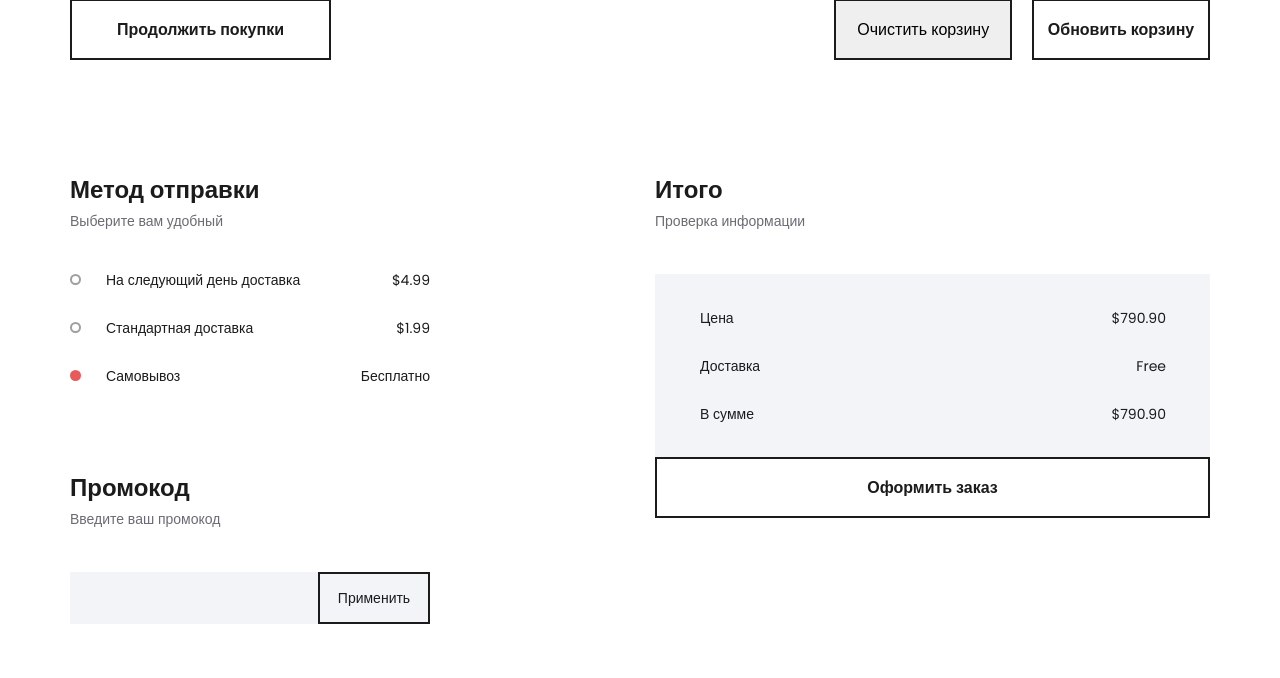
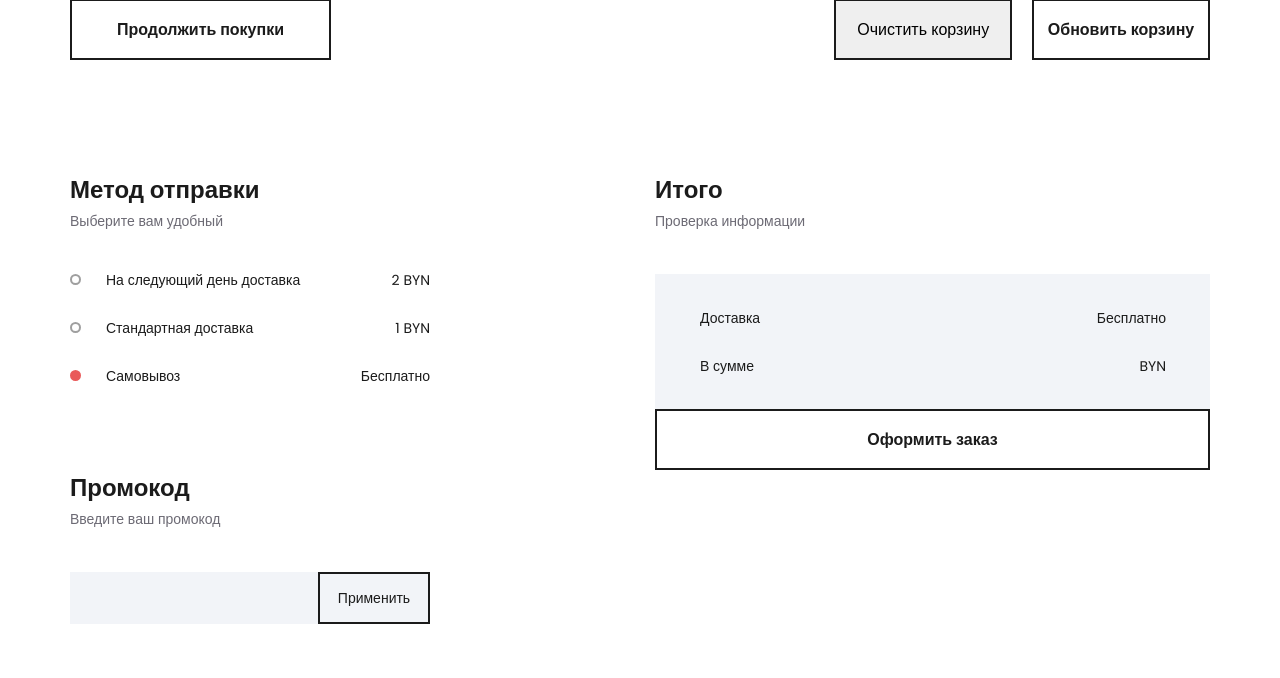
Before and after one commit to Ryudzu/antique-store-final, a PHP site: page /pages/cart.php?action=1 in a window 1280 px wide. Shown: the part 510-1188 px from the top of the page. Run offline with PHP 8.4, Linux system fonts and the light colour scheme; data comes from the database, SQL or seed files in the repository.

Commit message:
little rework

```diff
--- a/pages/cart.php
+++ b/pages/cart.php
@@ -241,12 +241,12 @@
 							<label class="delivery_option clearfix">На следующий день доставка
 								<input type="radio" name="radio">
 								<span class="checkmark"></span>
-								<span class="delivery_price">$4.99</span>
+								<span class="delivery_price">2 BYN</span>
 							</label>
 							<label class="delivery_option clearfix">Стандартная доставка
 								<input type="radio" name="radio">
 								<span class="checkmark"></span>
-								<span class="delivery_price">$1.99</span>
+								<span class="delivery_price">1 BYN</span>
 							</label>
 							<label class="delivery_option clearfix">Самовывоз
 								<input type="radio" checked="checked" name="radio">
@@ -276,16 +276,12 @@
 						<div class="cart_total_container">
 							<ul>
 								<li class="d-flex flex-row align-items-center justify-content-start">
-									<div class="cart_total_title">Цена</div>
-									<div class="cart_total_value ml-auto">$790.90</div>
-								</li>
-								<li class="d-flex flex-row align-items-center justify-content-start">
 									<div class="cart_total_title">Доставка</div>
-									<div class="cart_total_value ml-auto">Free</div>
+									<div class="cart_total_value ml-auto">Бесплатно</div>
 								</li>
 								<li class="d-flex flex-row align-items-center justify-content-start">
 									<div class="cart_total_title">В сумме</div>
-									<div class="cart_total_value ml-auto">$790.90</div>
+									<div class="cart_total_value ml-auto">BYN</div>
 								</li>
 							</ul>
 						</div>
--- a/pages/order_details.php
+++ b/pages/order_details.php
@@ -63,7 +63,7 @@
 		$product_sort = mysqli_fetch_assoc($sql_product);
 		$product_id = array_values($product_sort)[0];
 
-		$get_order = "INSERT INTO `Order` (`user_id`, `comment`, `date`, `product_order_id`, `username`, `email`, `address`)
+		$get_order = "INSERT INTO `Order` (`user_id`, `comment`, `date`, `product_order_id`, `customer_username`, `contact_email`, `delivery_address`)
 		VALUES
 		('$user_id', '$comment', '$orderDate', '$product_id', '$username', '$email', '$address')";
 		$order = mysqli_query($conn, $get_order);
@@ -72,7 +72,7 @@
 			$_SESSION['order'] = 'Ваш заказ был успешно сделан и находится в обработке!';
 			header('Location: order.php');
 		} else {
-			$_SESSION['order_fail'] = 'Упс, произошла ошибка! Выберите товар.';
+			$_SESSION['order_fail'] = 'Упс, произошла ошибка!';
 			header('Location: order.php');
 		}
 	} else {
```
Also changed, not shown: pages/order.php (+4 -4 lines).
